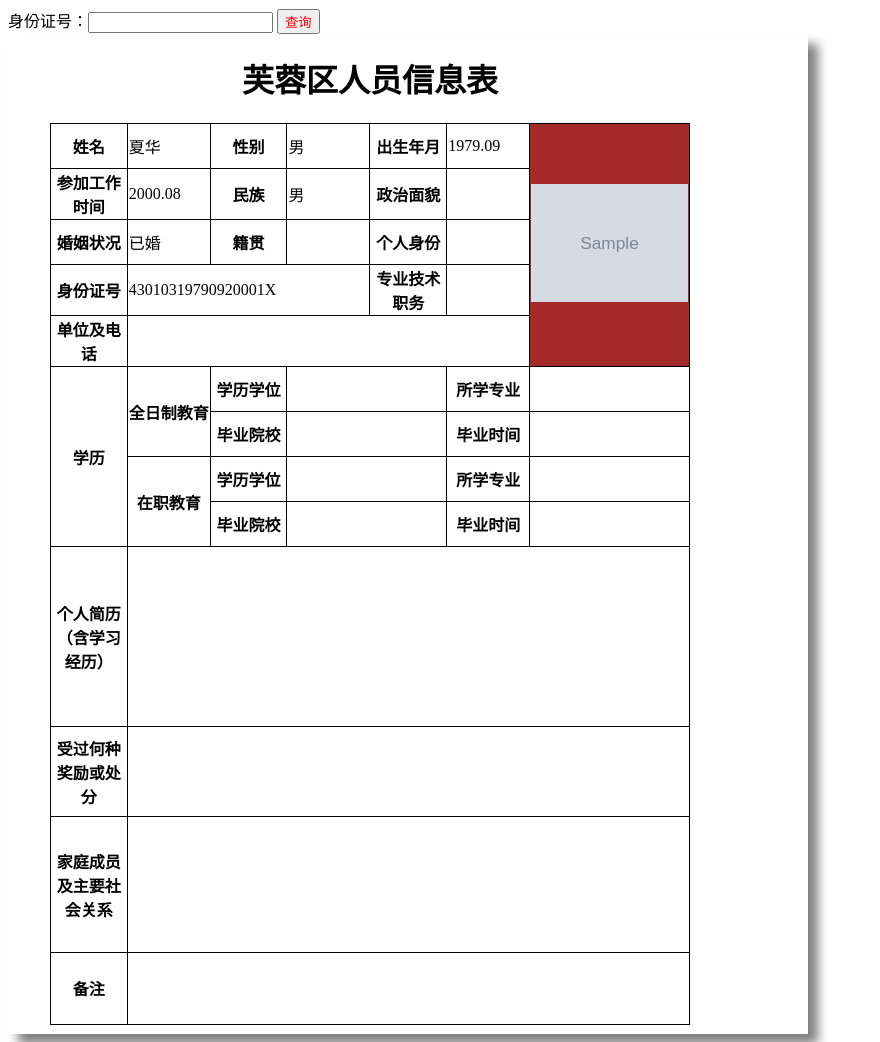
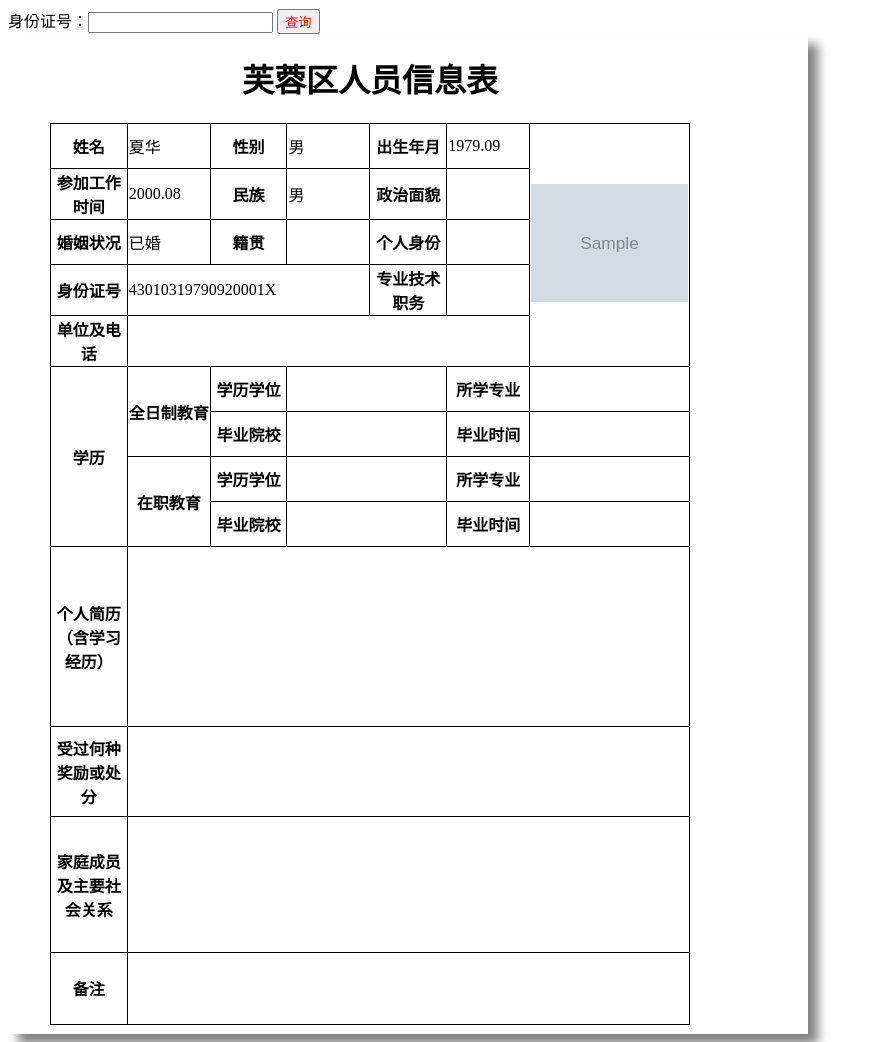
Before and after one commit to X6228/FR_HR, a Django app: template ry/templates/detail.html in a window 1280 px wide. Shown: the whole page, without its empty margins (0-880 px from the left). Run offline with Django 3.2, Linux system fonts and the light colour scheme; data comes from the database, SQL or seed files in the repository; both versions use the stored data as it was after the commit; tables that the repository leaves empty hold one stand-in row (values such as "Sample post"); the template is opened without the code that fills it: values that come from a table or form of the project are taken from there, most other values are stand-ins (such as "Sample title", 1, 10 or a date in 2020); grey boxes marked "Sample" are stand-in pictures.

Commit message:
2019-12-16

```diff
--- a/ry/models.py
+++ b/ry/models.py
@@ -5,6 +5,7 @@ class Person(models.Model):
     Id_Number = models.CharField(max_length=30,verbose_name="身份证号")           #身份证号
     Name = models.CharField(max_length=20,verbose_name="姓名")                    #姓名
     Gender = models.CharField(max_length=4,verbose_name="性别",blank=True)                   #性别
+    Nation = models.CharField(max_length=4,verbose_name="民族",blank=True)                  #民族
     Birthday = models.DateField(verbose_name="出生年月",blank=True,null=True)                           #出生年月
     WorkTime = models.DateField(verbose_name="参加工作时间",blank=True,null=True)                       #参加工作时间
     Marital_Stauts = models.CharField(max_length=8,verbose_name="婚姻状况",blank=True)     #婚姻状况
@@ -14,6 +15,7 @@ class Person(models.Model):
     Phone_Number = models.CharField(max_length=20,blank=True,verbose_name="电话号码")      #电话号码
     Work_Unit = models.CharField(max_length=100,blank=True,verbose_name="所在单位")        #所在单位
     Work_Stauts = models.CharField(max_length=8,blank=True,verbose_name="在岗状态")        #在岗状态
+    Photo = models.ImageField(upload_to='photo',verbose_name='近照',default="/static/photo/nophoto.jpg")                        #照片
     Freely1 = models.CharField(max_length=8,blank=True)            #备用字段1
     Freely2 = models.CharField(max_length=8,blank=True)            #备用字段2
     Freely3 = models.CharField(max_length=8,blank=True)            #备用字段3
--- a/ry/templates/detail.html
+++ b/ry/templates/detail.html
@@ -42,7 +42,7 @@
          <!-- {% load static %} -->
         <table class="detail" cellspacing='0'>
             <caption><h1>芙蓉区人员信息表</h1></caption>
-            <tr height="5%"><th width="12%" >姓名</th><td width="13%">{{person.Name}}</td><th width="12%">性别</th><td width="13%">{{person.Gender}}</td><th width="12%">出生年月</th><td width="13%">{{person.Birthday|date:"Y.m"}}</td><td rowspan="5" style="background-color:brown;" ><img src={{photoFile}}  width="100%" height="auto"></td></tr> <!--{{photoFile}}-->
+            <tr height="5%"><th width="12%" >姓名</th><td width="13%">{{person.Name}}</td><th width="12%">性别</th><td width="13%">{{person.Gender}}</td><th width="12%">出生年月</th><td width="13%">{{person.Birthday|date:"Y.m"}}</td><td rowspan="5"  ><img src={{photoFile}}  width="100%" height="auto"></td></tr> <!--{{photoFile}}-->
             <tr height="5%"><th>参加工作时间</th><td>{{person.WorkTime|date:"Y.m"}}</td><th>民族</th><td>{{person.Gender}}</td><th>政治面貌</th><td>{{person.Politial_Stauts}}</td></tr>
             <tr height="5%"><th>婚姻状况</th><td>{{person.Marital_Stauts}}</td><th>籍贯</th><td>{{person.Native_Place}}</td><th>个人身份</th><td>{{person.Personal_Stauts}}</td></tr>
             <tr height="5%"><th>身份证号</th><td colspan="3">{{person.Id_Number}}</td><th>专业技术职务</th><td></td></tr>
```
Also changed, not shown: db.sqlite3.
